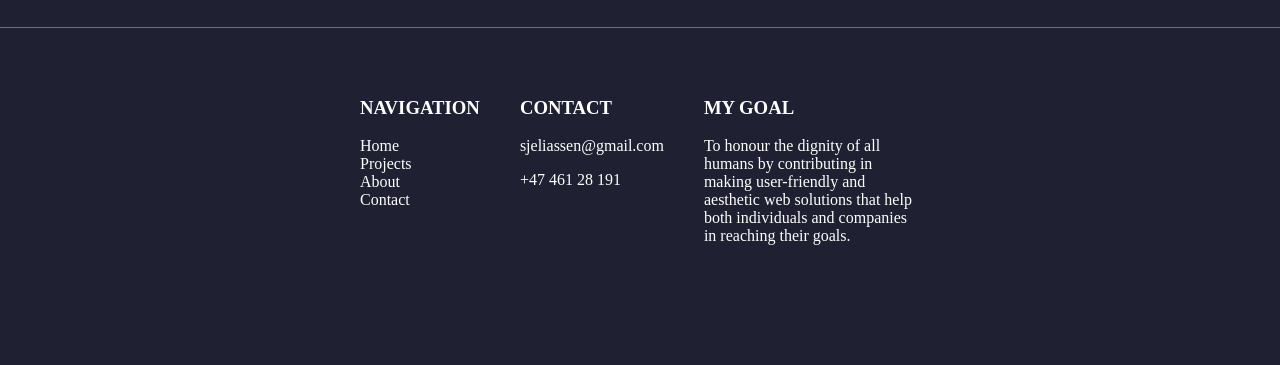
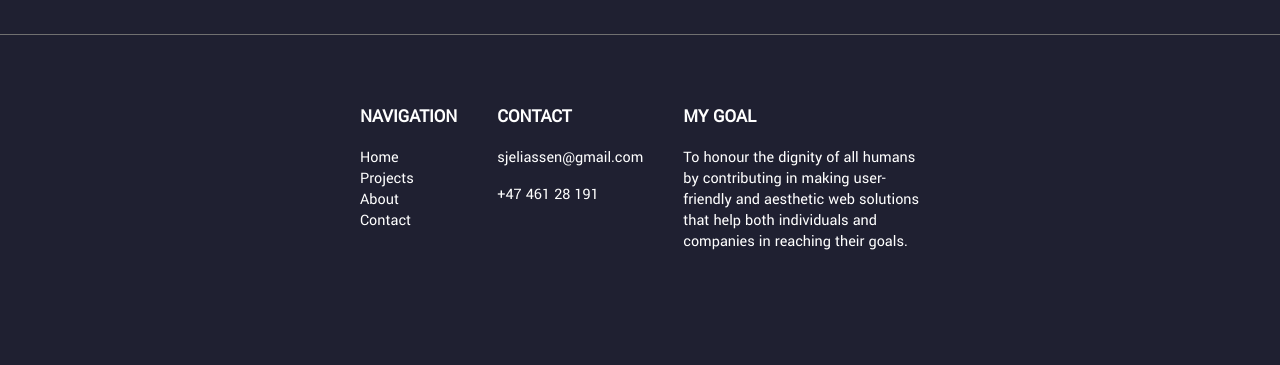
Before and after one commit to SjSorenes/Portfolio-1, a plain HTML site: page about.html in a window 1280 px wide. Shown: the part 435-800 px from the top of the page. Drawn offline with Linux system fonts and the light colour scheme.

Commit message:
-added font-family Yantramanav

```diff
--- a/about.html
+++ b/about.html
@@ -7,6 +7,9 @@
     <meta name="viewport" content="width=device-width, initial-scale=1.0">
     <title>About | Sophia Sørenes</title>
     <link href="css/styles.css" rel="stylesheet" />
+    <link rel="preconnect" href="https://fonts.googleapis.com">
+    <link rel="preconnect" href="https://fonts.gstatic.com" crossorigin>
+    <link href="https://fonts.googleapis.com/css2?family=Yantramanav&display=swap" rel="stylesheet">
 </head>
 
 <body>
--- a/css/styles.css
+++ b/css/styles.css
@@ -7,6 +7,7 @@ html {
 
 body {
     background-color: #1F2031;
+    font-family: 'Yantramanav', sans-serif;
 }
 
 .restrict {
```
Also changed, not shown: contact.html (+3 -0 lines), index.html (+3 -0 lines), projects.html (+3 -0 lines).
